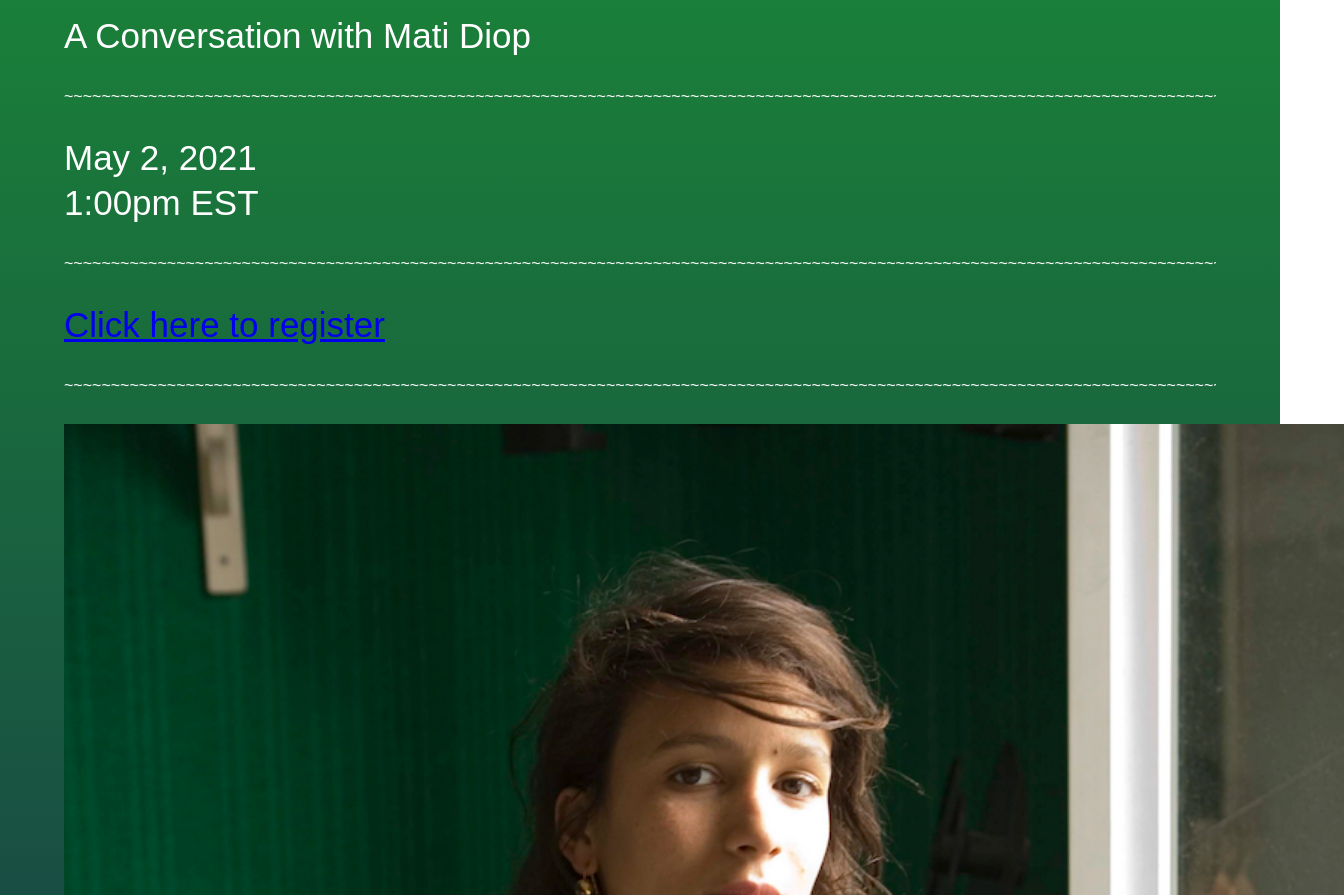
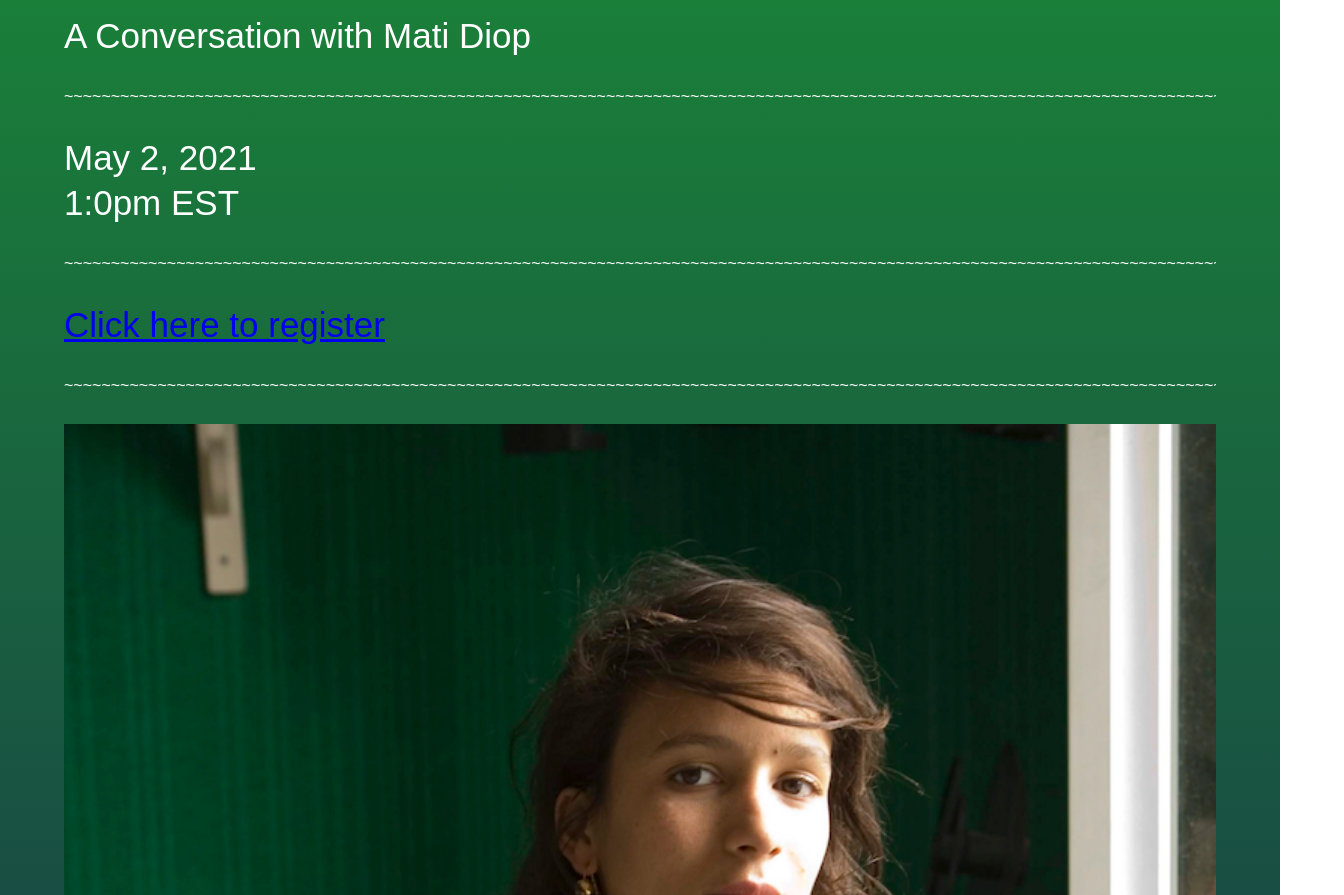
Before and after one commit to conceitedengineering/Deluge, a plain HTML site: page mati-diop.html in a window 1280 px wide. Shown: the part 321-1216 px from the top of the page, 1344 px wide, since content can reach past the window. Drawn offline with nearby package versions, Linux system fonts and the light colour scheme; a script that the page names is missing.

Commit message:
img crop weirdness

```diff
--- a/css/deluge.webflow.css
+++ b/css/deluge.webflow.css
@@ -380,12 +380,14 @@
 }
 
 .container-5 {
-  overflow: visible;
+  overflow: hidden;
   max-width: 90vw;
 }
 
 .image-5 {
-  max-width: 100vw;
+  max-width: none;
+  margin-left: 0px;
+  padding-left: 0px;
 }
 
 .text-span-3 {
@@ -496,6 +498,10 @@
 }
 
 .div-block-7 {
+  overflow: hidden;
+}
+
+.div-block-8 {
   overflow: hidden;
 }
 
--- a/mati-diop.html
+++ b/mati-diop.html
@@ -1,5 +1,5 @@
 <!DOCTYPE html><!--  This site was created in Webflow. http://www.webflow.com  -->
-<!--  Last Published: Wed Mar 10 2021 23:39:24 GMT+0000 (Coordinated Universal Time)  -->
+<!--  Last Published: Tue Mar 16 2021 22:01:23 GMT+0000 (Coordinated Universal Time)  -->
 <html data-wf-page="60471bc0b2e88712630f6254" data-wf-site="602b6627833b0c09455d9856">
 <head>
   <meta charset="utf-8">
@@ -41,7 +41,7 @@
             <div class="texty artist tiny">~~~~~~~~~~~~~~~~~~~~~~~~~~~~~~~~~~~~~~~~~~~~~~~~~~~~~~~~~~~~~~~~~~~~~~~~~~~~~~~~~~~~~~~~~~~~~~~~~~~~~~~~~~~~~~~~~~~~~~~~~~~~~~~~~~~~~~~~~~~~~~~~~~~~~~~~~~~~~~~~~~~~~~~~~~~~~~~~~~~~</div>
           </div>
           <div>
-            <div class="texty artist">May 2, 2021<br>‍‍1:00pm EST</div>
+            <div class="texty artist">May 2, 2021<br>‍‍1:0pm EST</div>
           </div>
           <div>
             <div class="texty artist tiny">~~~~~~~~~~~~~~~~~~~~~~~~~~~~~~~~~~~~~~~~~~~~~~~~~~~~~~~~~~~~~~~~~~~~~~~~~~~~~~~~~~~~~~~~~~~~~~~~~~~~~~~~~~~~~~~~~~~~~~~~~~~~~~~~~~~~~~~~~~~~~~~~~~~~~~~~~~~~~~~~~~~~~~~~~~~~~~~~~~~~<br></div>
@@ -54,7 +54,7 @@
           <div>
             <div class="texty artist tiny">~~~~~~~~~~~~~~~~~~~~~~~~~~~~~~~~~~~~~~~~~~~~~~~~~~~~~~~~~~~~~~~~~~~~~~~~~~~~~~~~~~~~~~~~~~~~~~~~~~~~~~~~~~~~~~~~~~~~~~~~~~~~~~~~~~~~~~~~~~~~~~~~~~~~~~~~~~~~~~~~~~~~~~~~~~~~~~~~~~~~<br></div>
           </div>
-          <div><img src="images/matidiop.png" loading="lazy" sizes="100vw" srcset="images/matidiop-p-500.png 500w, images/matidiop-p-800.png 800w, images/matidiop.png 851w" alt="" class="image-5">
+          <div class="div-block-8"><img src="images/matidiop.png" loading="lazy" sizes="100vw" srcset="images/matidiop-p-500.png 500w, images/matidiop-p-800.png 800w, images/matidiop.png 851w" alt="" class="image-5">
             <div class="caption">Credit: © Emmanuel Bovet<br></div>
           </div>
           <div>
```
Also changed, not shown: about.html (+1 -1 lines), carolina-caycedo.html (+2 -2 lines), ellie-ga.html (+1 -1 lines), index.html (+1 -1 lines), m-nourbese-philip.html (+2 -2 lines), t-j-demos.html (+2 -2 lines).
